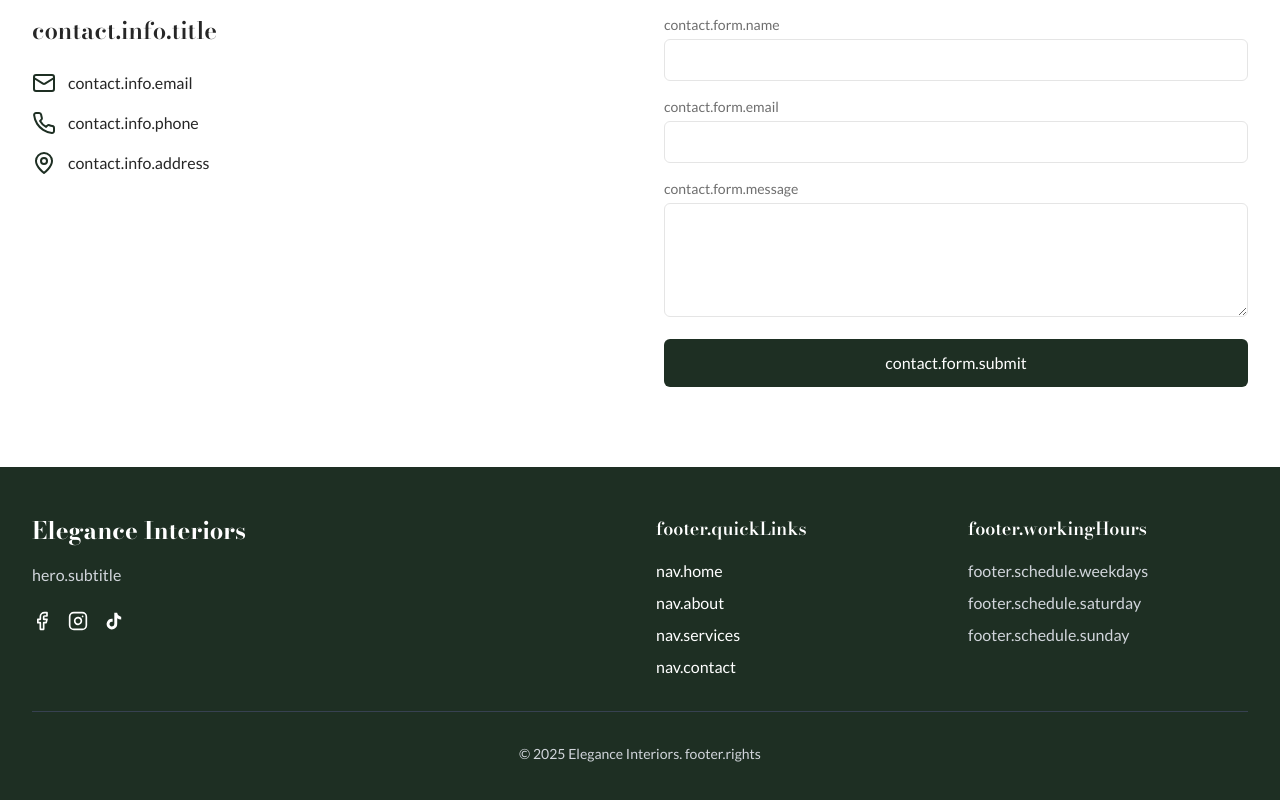
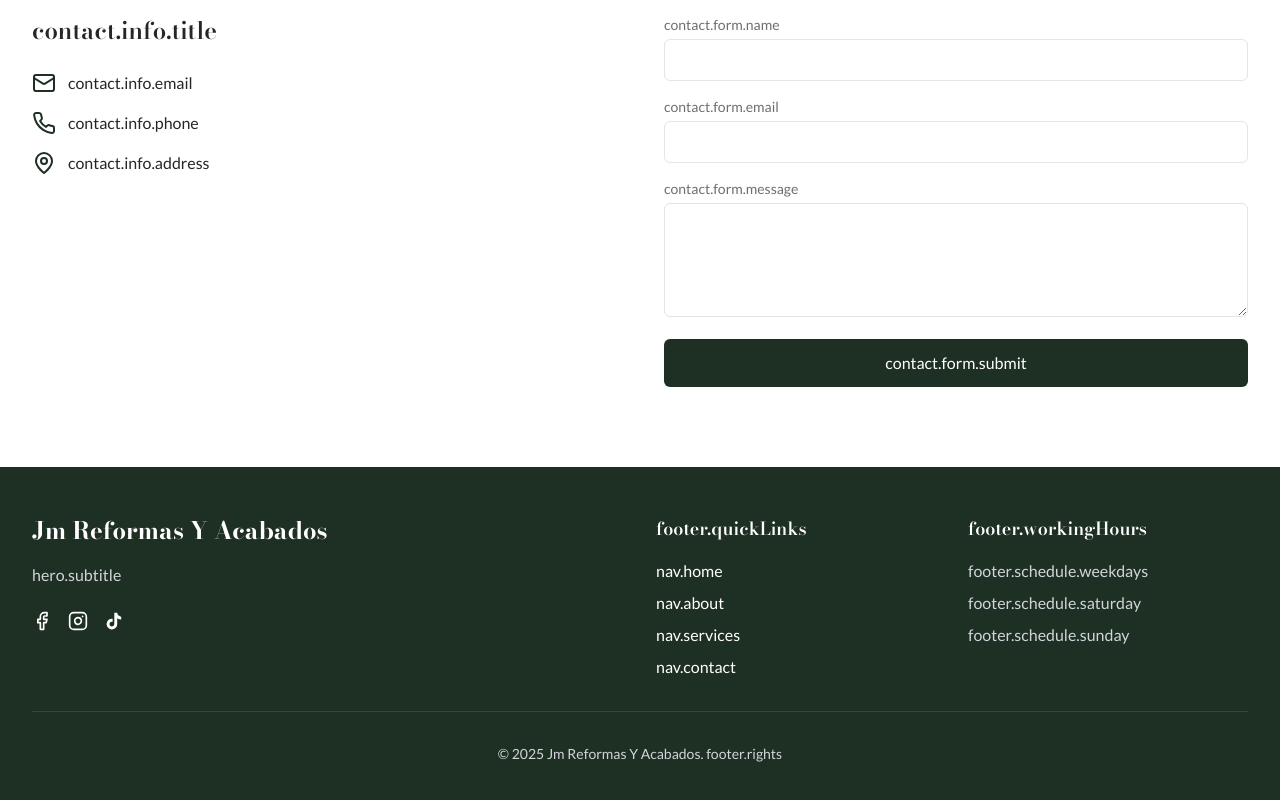
Before and after one commit to brayanospina2005/jm, a React (Vite) app: page / in a window 1280 px wide. Shown: the part 2635-3435 px from the top of the page. Built offline with nearby package versions, Linux system fonts and the light colour scheme; the HTML template or start-up script is replaced by a standard one.

Commit message:
Update site branding to Jm Reformas Y Acabados in HTML and footer component

```diff
--- a/index.html
+++ b/index.html
@@ -2,9 +2,9 @@
 <html lang="en">
   <head>
     <meta charset="UTF-8" />
-    <link rel="icon" type="image/svg+xml" href="/vite.svg" />
+    <link rel="icon" type="image/svg+xml" href="/logo.svg" />
     <meta name="viewport" content="width=device-width, initial-scale=1.0" />
-    <title>Elegance Interiors | Design & Remodeling</title>
+    <title>Jm Reformas Y Acabados</title>
     <link href="https://fonts.googleapis.com/css2?family=Bodoni+Moda:opsz,wght@6..96,400;6..96,500;6..96,600;6..96,700&family=Lato:wght@300;400;700&display=swap" rel="stylesheet">
   </head>
   <body>
--- a/src/components/Footer.tsx
+++ b/src/components/Footer.tsx
@@ -9,7 +9,7 @@ const Footer = () => {
       <div className="max-w-7xl mx-auto px-4 sm:px-6 lg:px-8 py-12">
         <div className="grid grid-cols-1 md:grid-cols-4 gap-8">
           <div className="col-span-1 md:col-span-2">
-            <h2 className="font-bodoni text-2xl font-bold mb-4">Elegance Interiors</h2>
+            <h2 className="font-bodoni text-2xl font-bold mb-4">Jm Reformas Y Acabados</h2>
             <p className="text-gray-300 mb-6">
               {t('hero.subtitle')}
             </p>
@@ -49,7 +49,7 @@ const Footer = () => {
         </div>
 
         <div className="border-t border-gray-700 mt-8 pt-8 text-center text-sm text-gray-300">
-          <p>&copy; {new Date().getFullYear()} Elegance Interiors. {t('footer.rights')}</p>
+          <p>&copy; {new Date().getFullYear()} Jm Reformas Y Acabados. {t('footer.rights')}</p>
         </div>
       </div>
     </footer>
```
